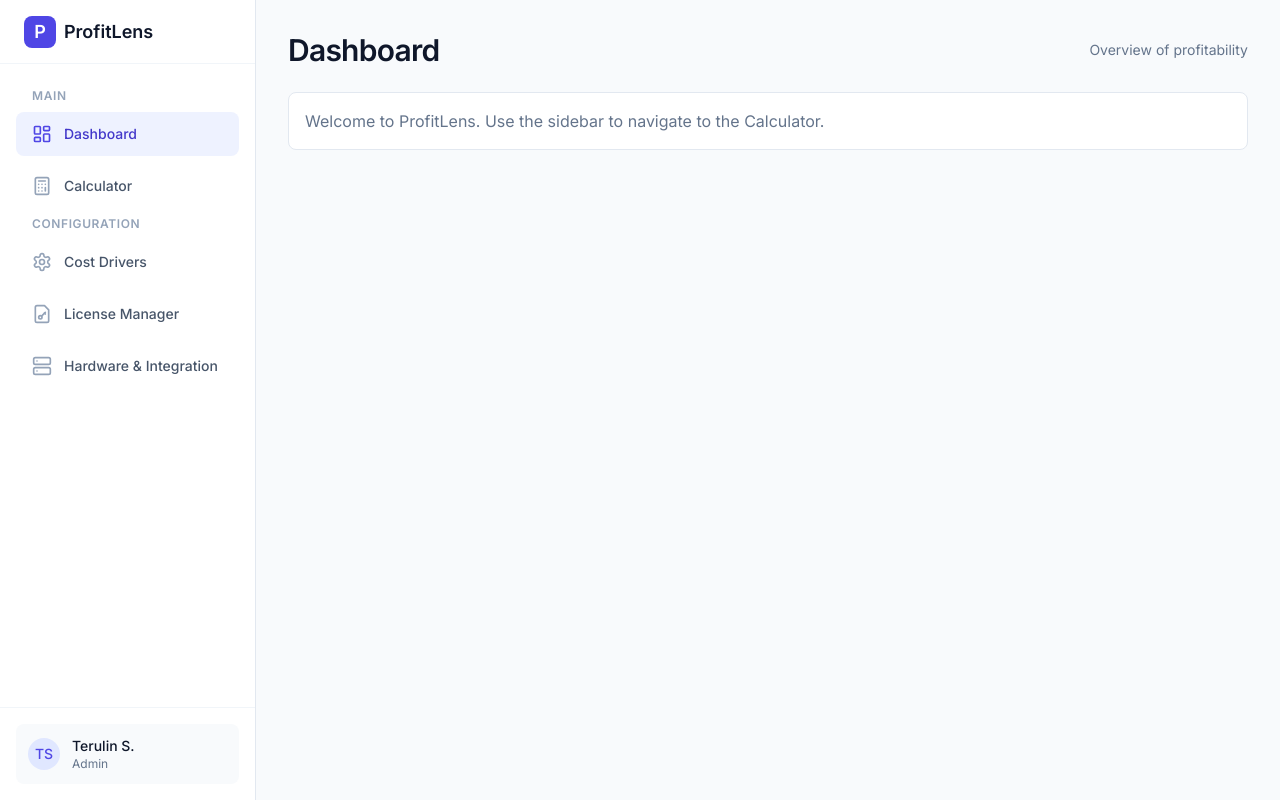
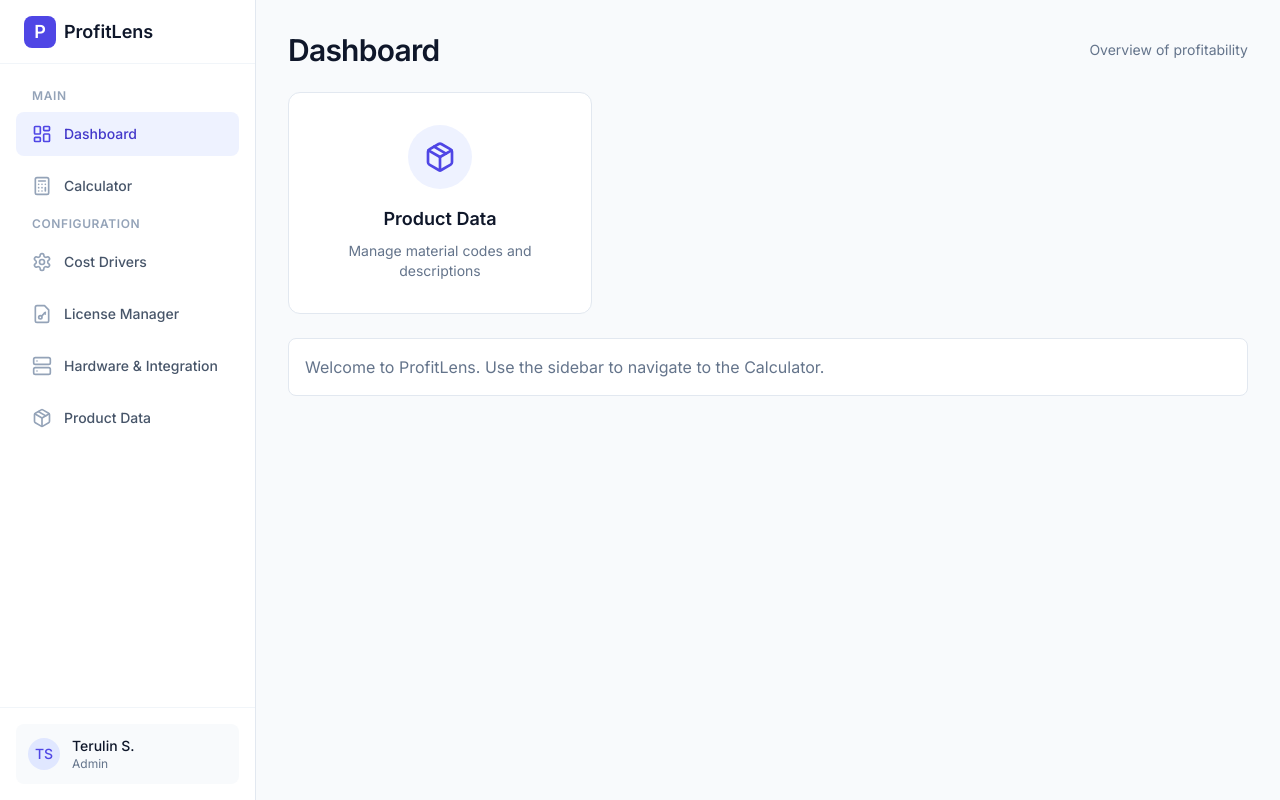
Before and after one commit to TeruSin71/profit-lens, a React (Vite) app: page / in a window 1280 px wide. Built offline with nearby package versions, Linux system fonts and the light colour scheme.

Commit message:
feat: implement product data management

```diff
--- a/src/App.tsx
+++ b/src/App.tsx
@@ -7,13 +7,30 @@ import { Calculator } from './components/Calculator';
 import { LicenseManager } from './components/LicenseManager';
 
 
+import { ProductManager } from './components/ProductManager';
+import { Package } from 'lucide-react';
+
 // Placeholder Dashboard component until fully implemented
-const DashboardPlaceholder = () => (
+const DashboardPlaceholder = ({ setView }: { setView: (view: string) => void }) => (
     <div className="space-y-6">
         <div className="flex items-center justify-between">
             <h1 className="text-3xl font-bold tracking-tight text-slate-900">Dashboard</h1>
             <span className="text-sm text-slate-500">Overview of profitability</span>
         </div>
+
+        <div className="grid grid-cols-1 md:grid-cols-3 gap-6">
+            <div
+                onClick={() => setView('products')}
+                className="group relative flex flex-col items-center justify-center p-8 bg-white rounded-xl border border-slate-200 hover:border-indigo-300 hover:shadow-md transition-all cursor-pointer"
+            >
+                <div className="p-4 bg-indigo-50 rounded-full mb-4 group-hover:scale-110 transition-transform">
+                    <Package className="w-8 h-8 text-indigo-600" />
+                </div>
+                <h3 className="text-lg font-semibold text-slate-900">Product Data</h3>
+                <p className="text-sm text-center text-slate-500 mt-2">Manage material codes and descriptions</p>
+            </div>
+        </div>
+
         <div className="p-4 bg-white rounded-lg border border-slate-200">
             <p className="text-slate-500">Welcome to ProfitLens. Use the sidebar to navigate to the Calculator.</p>
         </div>
@@ -26,7 +43,7 @@ function App() {
     const renderContent = () => {
         switch (currentView) {
             case 'dashboard':
-                return <DashboardPlaceholder />;
+                return <DashboardPlaceholder setView={setCurrentView} />;
             case 'calculator':
                 return <Calculator />;
             case 'licenses':
@@ -35,8 +52,10 @@ function App() {
                 return <CostDrivers />;
             case 'hardware':
                 return <CostDrivers />; // Reusing CostDrivers for simplicity as requested logic is similar or part of it
+            case 'products':
+                return <ProductManager />;
             default:
-                return <DashboardPlaceholder />;
+                return <DashboardPlaceholder setView={setCurrentView} />;
         }
     };
 
--- a/src/components/Calculator.tsx
+++ b/src/components/Calculator.tsx
@@ -91,7 +91,7 @@ const PlanColumn = ({
 };
 
 export function Calculator() {
-    const { globalSettings, costDrivers, setGlobalSetting, licenses, toggleLicense, projectedFleetSize } = useStore();
+    const { globalSettings, costDrivers, setGlobalSetting, licenses, toggleLicense, projectedFleetSize, products, activeProductId, setActiveProduct } = useStore();
 
     const getSymbol = (currency: Currency) => {
         switch (currency) {
--- a/src/components/Layout/Sidebar.tsx
+++ b/src/components/Layout/Sidebar.tsx
@@ -1,4 +1,4 @@
-import { LayoutDashboard, Settings, Calculator, Server, FileKey } from 'lucide-react';
+import { LayoutDashboard, Settings, Calculator, Server, FileKey, Package } from 'lucide-react';
 import { cn } from '../../lib/utils';
 
 interface NavItemProps {
@@ -72,6 +72,12 @@ export function Sidebar({ currentView, setView }: { currentView: string; setView
                         isActive={currentView === 'hardware'}
                         onClick={() => setView('hardware')}
                     />
+                    <NavItem
+                        icon={Package}
+                        label="Product Data"
+                        isActive={currentView === 'products'}
+                        onClick={() => setView('products')}
+                    />
                 </div>
 
                 <div className="p-4 border-t border-slate-100">
--- /dev/null
+++ b/src/components/ProductManager.tsx
@@ -0,0 +1,129 @@
+import { useState } from 'react';
+import { useStore } from '../store/useStore';
+import { Card, CardContent, CardHeader, CardTitle } from './ui/card';
+import { Input } from './ui/input';
+import { Label } from './ui/label';
+import { Product } from '../types';
+import { Trash2, Package, Plus, Save } from 'lucide-react';
+import { cn } from '../lib/utils';
+
+// Simple ID generator
+const generateId = () => Math.random().toString(36).substr(2, 9);
+
+export const ProductManager = () => {
+    const { products, addProduct, deleteProduct } = useStore();
+    const [newMaterialCode, setNewMaterialCode] = useState('');
+    const [newDescription, setNewDescription] = useState('');
+
+    const handleAddProduct = () => {
+        if (!newMaterialCode.trim() || !newDescription.trim()) return;
+
+        const newProduct: Product = {
+            id: generateId(),
+            materialCode: newMaterialCode,
+            description: newDescription
+        };
+
+        addProduct(newProduct);
+        setNewMaterialCode('');
+        setNewDescription('');
+    };
+
+    return (
+        <div className="space-y-6 animate-in fade-in slide-in-from-bottom-4 duration-500">
+            <div className="flex items-center justify-between">
+                <div>
+                    <h2 className="text-2xl font-semibold text-slate-900">Product Data</h2>
+                    <p className="text-slate-500">Manage product catalog for profitability analysis.</p>
+                </div>
+            </div>
+
+            <div className="grid gap-6 md:grid-cols-3">
+                {/* Add New Product Form */}
+                <Card className="md:col-span-1 border-indigo-100 shadow-sm">
+                    <CardHeader className="bg-indigo-50/50 pb-4">
+                        <CardTitle className="text-base font-semibold text-indigo-900 flex items-center">
+                            <Plus className="w-4 h-4 mr-2" />
+                            Add New Product
+                        </CardTitle>
+                    </CardHeader>
+                    <CardContent className="space-y-4 pt-4">
+                        <div className="space-y-2">
+                            <Label htmlFor="materialCode">Material Code</Label>
+                            <Input
+                                id="materialCode"
+                                placeholder="e.g. MAT-001"
+                                value={newMaterialCode}
+                                onChange={(e) => setNewMaterialCode(e.target.value)}
+                            />
+                        </div>
+                        <div className="space-y-2">
+                            <Label htmlFor="description">Description</Label>
+                            <Input
+                                id="description"
+                                placeholder="e.g. Premium Widget"
+                                value={newDescription}
+                                onChange={(e) => setNewDescription(e.target.value)}
+                            />
+                        </div>
+                        <button
+                            onClick={handleAddProduct}
+                            disabled={!newMaterialCode || !newDescription}
+                            className={cn(
+                                "flex items-center justify-center w-full px-4 py-2 mt-2 text-sm font-medium text-white transition-colors bg-indigo-600 rounded-md hover:bg-indigo-700 disabled:opacity-50 disabled:cursor-not-allowed",
+                                (!newMaterialCode || !newDescription) ? "opacity-50 cursor-not-allowed" : ""
+                            )}
+                        >
+                            <Save className="w-4 h-4 mr-2" />
+                            Save Product
+                        </button>
+                    </CardContent>
+                </Card>
+
+                {/* Product List */}
+                <Card className="md:col-span-2">
+                    <CardHeader>
+                        <CardTitle className="text-base text-slate-700">Existing Products</CardTitle>
+                    </CardHeader>
+                    <CardContent>
+                        {products.length === 0 ? (
+                            <div className="text-center py-12 text-slate-500 border-2 border-dashed border-slate-200 rounded-lg">
+                                <Package className="w-8 h-8 mx-auto mb-2 text-slate-300" />
+                                <p>No products added yet.</p>
+                            </div>
+                        ) : (
+                            <div className="space-y-2">
+                                <div className="grid grid-cols-12 gap-4 px-4 py-2 text-xs font-semibold text-slate-400 uppercase tracking-wider">
+                                    <div className="col-span-3">Material Code</div>
+                                    <div className="col-span-8">Description</div>
+                                    <div className="col-span-1 text-right">Action</div>
+                                </div>
+                                {products.map((product) => (
+                                    <div
+                                        key={product.id}
+                                        className="grid grid-cols-12 gap-4 items-center p-3 bg-slate-50 rounded-lg border border-slate-100 hover:border-indigo-200 transition-colors"
+                                    >
+                                        <div className="col-span-3 font-medium text-slate-900 truncate">
+                                            {product.materialCode}
+                                        </div>
+                                        <div className="col-span-8 text-slate-600 truncate">
+                                            {product.description}
+                                        </div>
+                                        <div className="col-span-1 flex justify-end">
+                                            <button
+                                                onClick={() => deleteProduct(product.id)}
+                                                className="p-1.5 text-slate-400 hover:text-red-500 hover:bg-red-50 rounded-md transition-colors"
+                                            >
+                                                <Trash2 className="w-4 h-4" />
+                                            </button>
+                                        </div>
+                                    </div>
+                                ))}
+                            </div>
+                        )}
+                    </CardContent>
+                </Card>
+            </div>
+        </div>
+    );
+};
--- a/src/store/useStore.ts
+++ b/src/store/useStore.ts
@@ -1,5 +1,5 @@
 import { create } from 'zustand';
-import { CostDrivers, GlobalSettings, StoreState, License } from '../types';
+import { CostDrivers, GlobalSettings, StoreState, License, Product } from '../types';
 
 const defaultCostDrivers: CostDrivers = {
     dataRatePerGB: 0.05,
@@ -96,11 +96,36 @@ export const useStore = create<StoreState>((set) => ({
     setProjectedFleetSize: (size: number) =>
         set({ projectedFleetSize: size }),
 
+    // Product Actions
+    products: [],
+    activeProductId: null,
+
+    addProduct: (product: Product) =>
+        set((state) => ({
+            products: [...state.products, product]
+        })),
+
+    updateProduct: (id: string, updates: Partial<Product>) =>
+        set((state) => ({
+            products: state.products.map(p => p.id === id ? { ...p, ...updates } : p)
+        })),
+
+    deleteProduct: (id: string) =>
+        set((state) => ({
+            products: state.products.filter(p => p.id !== id),
+            activeProductId: state.activeProductId === id ? null : state.activeProductId
+        })),
+
+    setActiveProduct: (id: string | null) =>
+        set({ activeProductId: id }),
+
     resetDefaults: () =>
         set({
             costDrivers: defaultCostDrivers,
             globalSettings: defaultGlobalSettings,
             licenses: defaultLicenses,
             projectedFleetSize: 100,
+            products: [],
+            activeProductId: null
         }),
 }));
```
Also changed, not shown: src/types.ts (+14 -0 lines).
